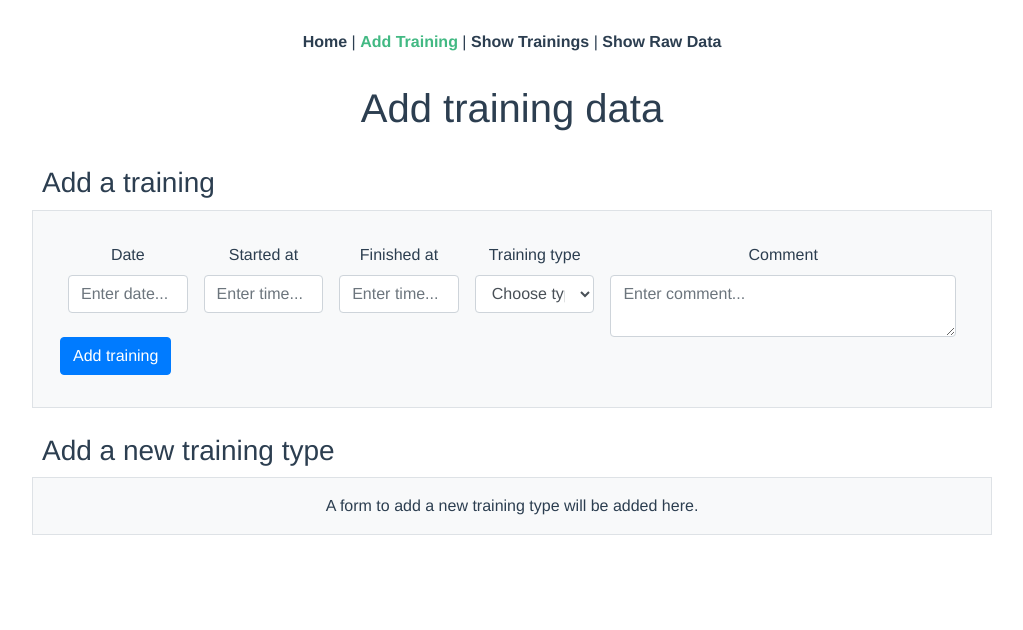
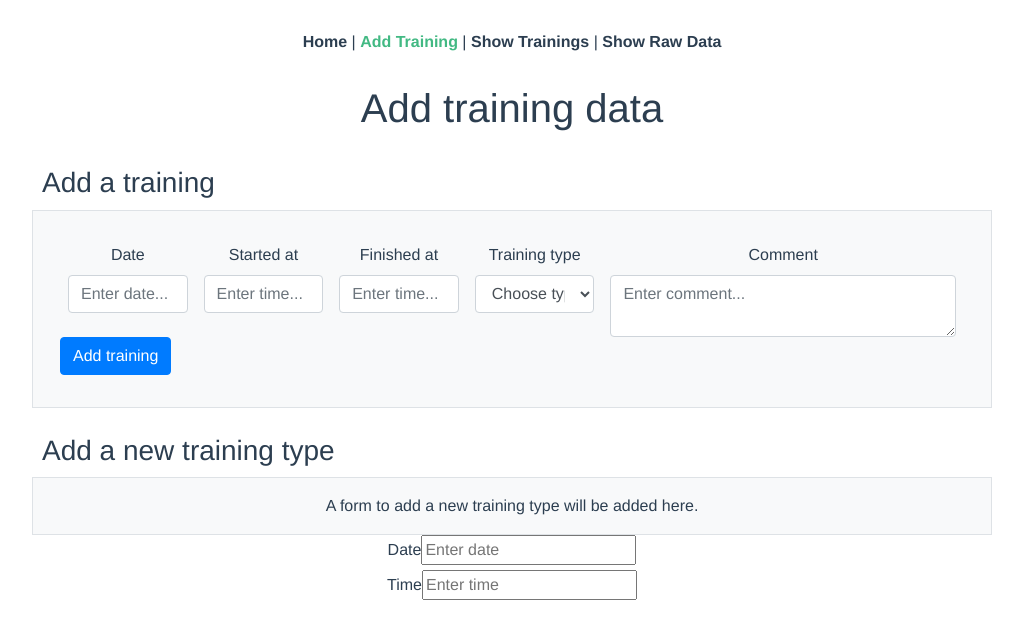
Before and after one commit to anehrkor/training-app, a Vue app: page /addTraining in a window 1280 px wide. Shown: the top 630 px of the page, without its empty margins (128-1151 px from the left). Built offline with nearby package versions, Linux system fonts and the light colour scheme.

Commit message:
Add first, simple input field component

```diff
--- /dev/null
+++ b/src/components/InputField.vue
@@ -0,0 +1,16 @@
+<template>
+  <form class="input-field">
+    <label for="input-field-label">{{ label }}</label>
+    <input type="text" :placeholder="placeholder" />
+  </form>
+</template>
+
+<script>
+export default {
+  name: "input-field",
+  props: {
+    label: { type: String, required: false, default: "" },
+    placeholder: { type: String, required: false, default: "" }
+  }
+};
+</script>
--- a/src/views/AddTraining.vue
+++ b/src/views/AddTraining.vue
@@ -63,8 +63,19 @@
     <div class="set-training-type p-3 border bg-light">
       A form to add a new training type will be added here.
     </div>
+    <InputField v-model="date" label="Date" placeholder="Enter date" />
+    <InputField v-model="time" label="Time" placeholder="Enter time" />
   </div>
 </template>
+
+<script>
+import InputField from "../components/InputField.vue";
+
+export default {
+  name: "input-field-test",
+  components: { InputField }
+};
+</script>
 
 <style scoped>
 .add-training {
```
